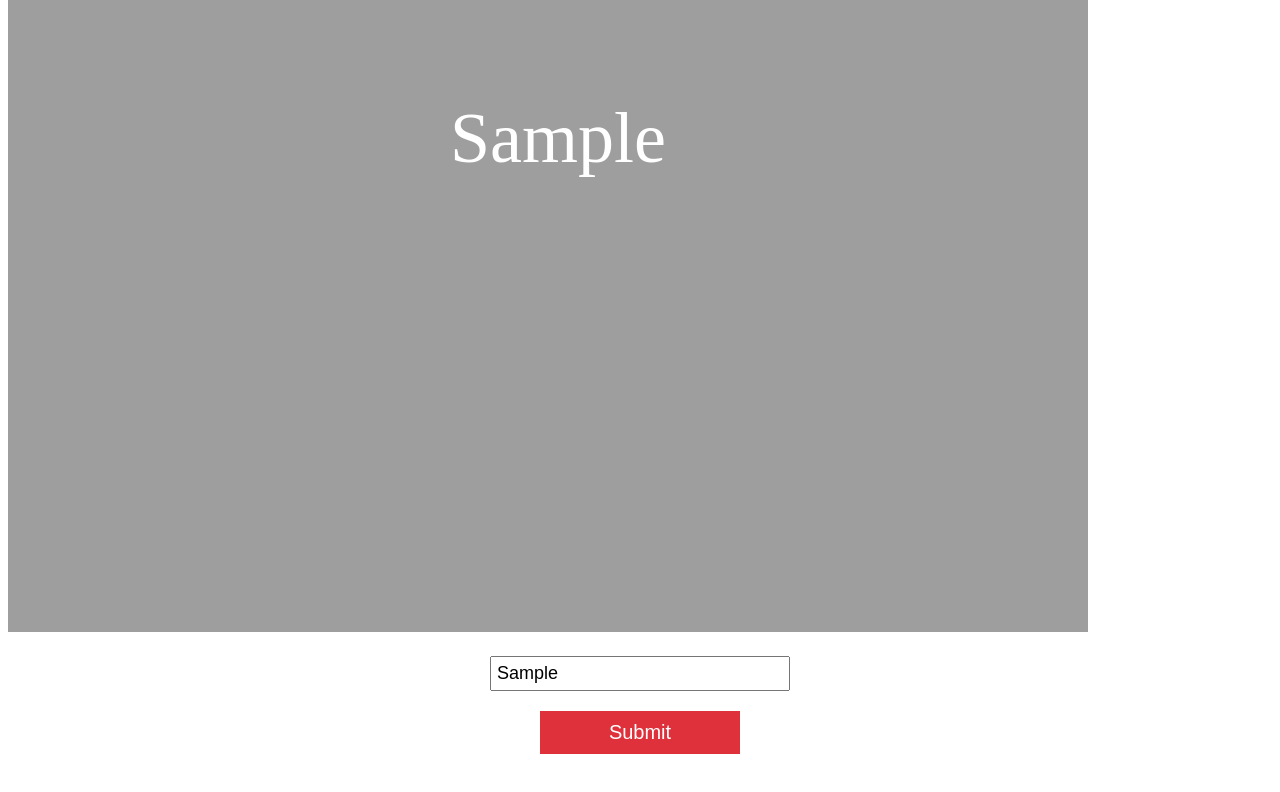
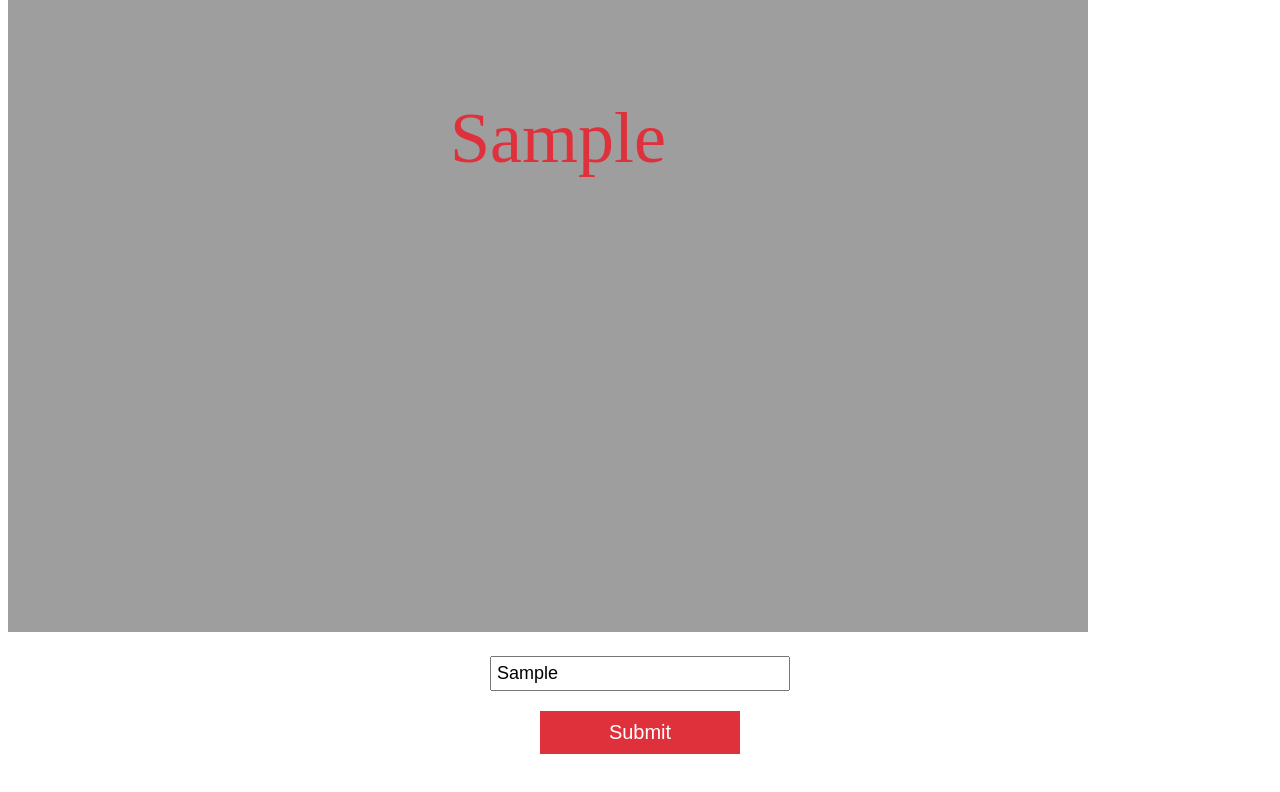
Before and after one commit to Haifa44004/petroly1, a plain HTML site: page index.html in a window 1280 px wide. Both pictures are taken after typing "Sample" into the empty fields and a click on the button "Submit". Shown: the part 1296-2088 px from the top of the page. Drawn offline with Linux system fonts and the light colour scheme.

Commit message:
Update index.html

```diff
--- a/index.html
+++ b/index.html
@@ -88,7 +88,7 @@
     submitButton.addEventListener('click', function() {
       var name = document.getElementById('nameInput').value;
 
-      ctx.fillStyle = '#FFF'; // Set the text color
+      ctx.fillStyle = '#df313b'; // Set the text color
       ctx.font = '72px DIN Next LT Arabic'; // Set the font style
 
       // Replace the coordinates (x, y) with the desired position to overlay the name
```
